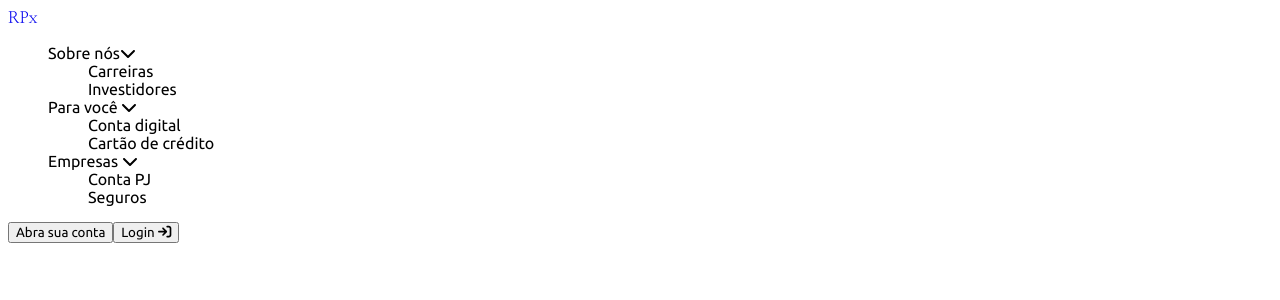
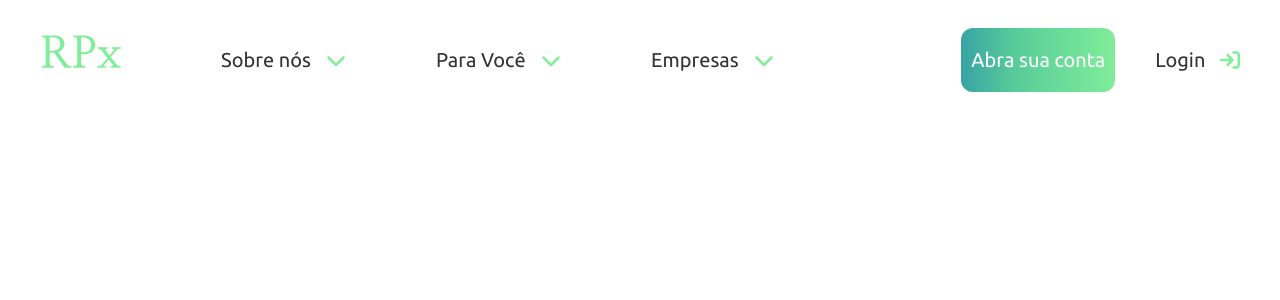
Before and after one commit to rafaelhmp/rpx-bank, a React (Create React App) app: page / in a window 1280 px wide. Shown: the top 300 px of the page. Built offline with nearby package versions, Linux system fonts and the light colour scheme.

Commit message:
Estruturando/Estilizando navbar

```diff
--- a/src/App.css
+++ b/src/App.css
@@ -1,4 +1,10 @@
 @import-normalize;
+
+:root {
+  --green: #80ed99;
+  --light-green: #57cc99;
+  --blue: #38a3a5;
+}
 
 * {
   font-family: "Ubuntu", sans-serif;
--- /dev/null
+++ b/src/Components/Header/Dropdown.css
@@ -0,0 +1,20 @@
+.dropdown {
+  display: none;
+  position: absolute;
+  background: #eee;
+}
+
+.dropdown.show {
+  display: block;
+  position: absolute;
+  left: -15px;
+  align-items: center;
+  padding: 20px 0 10px 15px;
+  border-radius: 12px;
+  box-shadow: rgba(17, 17, 26, 0.1) 0px 4px 16px,
+    rgba(17, 17, 26, 0.1) 0px 8px 32px;
+}
+
+.dropdown li {
+  padding: 10px 0;
+}
--- /dev/null
+++ b/src/Components/Header/Dropdown.js
@@ -0,0 +1,15 @@
+import NavItens from "./NavItens";
+import "./Dropdown.css";
+import React from "react";
+
+const Dropdown = ({ submenus, dropdown }) => {
+  return (
+    <ul className={`dropdown ${dropdown ? "show" : ""}`}>
+      {submenus.map((submenu, index) => (
+        <NavItens itens={submenu} key={index} />
+      ))}
+    </ul>
+  );
+};
+
+export default Dropdown;
--- a/src/Components/Header/Header.css
+++ b/src/Components/Header/Header.css
@@ -1,6 +1,81 @@
 @import url("https://fonts.googleapis.com/css2?family=Nanum+Myeongjo:wght@400;700&family=Ubuntu:wght@400;500;700&display=swap");
+
+.header {
+  display: flex;
+  align-items: center;
+  max-width: 1200px;
+  padding: 20px;
+  justify-content: space-between;
+  margin: 0 auto;
+  font-size: 1.25rem;
+}
 
 .logo {
   font-family: "Nanum Myeongjo", serif;
+  font-size: 2.75rem;
+  font-weight: bold;
+  color: var(--green);
   text-decoration: none;
 }
+
+.menu {
+  display: flex;
+  gap: 60px;
+}
+
+.conta {
+  display: flex;
+  align-items: center;
+  gap: 40px;
+}
+
+.conta a {
+  text-decoration: none;
+}
+
+.open {
+  padding: 20px 10px;
+  border-radius: 12px;
+  color: #fff;
+  background: rgb(56, 163, 165);
+  background: linear-gradient(
+    90deg,
+    rgba(56, 163, 165, 1) 0%,
+    rgba(87, 204, 153, 1) 35%,
+    rgba(128, 237, 153, 1) 100%
+  );
+}
+
+.open:hover {
+  opacity: 80%;
+}
+
+.login {
+  color: #333;
+  position: relative;
+}
+
+.login::after {
+  content: "";
+  position: absolute;
+  background-color: var(--green);
+  height: 3px;
+  width: 0;
+  left: 0;
+  bottom: -10px;
+  transition: 0.3s;
+}
+
+.login:hover::after {
+  width: 100%;
+}
+
+.login:hover svg {
+  transform: translateX(5px);
+}
+
+.login svg {
+  padding-left: 10px;
+  color: var(--green);
+  transition: 0.3s ease-in-out;
+}
--- a/src/Components/Header/Header.js
+++ b/src/Components/Header/Header.js
@@ -1,48 +1,27 @@
 import React from "react";
+import "./Header.css";
+import Navbar from "./Navbar";
 import { FontAwesomeIcon } from "@fortawesome/react-fontawesome";
-import {
-  faChevronDown,
-  faArrowRightToBracket,
-} from "@fortawesome/free-solid-svg-icons";
-import "./Header.css";
+import { faArrowRightToBracket } from "@fortawesome/free-solid-svg-icons";
 
 const Header = () => {
   return (
-    <nav className="header">
-      <a href="/" className="logo">
-        RPx
-      </a>
-      <ul>
-        <li>
-          Sobre nós
-          <FontAwesomeIcon icon={faChevronDown}></FontAwesomeIcon>
-        </li>
-        <ul>
-          <li>Carreiras</li>
-          <li>Investidores</li>
-        </ul>
-        <li>
-          Para você <FontAwesomeIcon icon={faChevronDown}></FontAwesomeIcon>
-        </li>
-        <ul>
-          <li>Conta digital</li>
-          <li>Cartão de crédito</li>
-        </ul>
-        <li>
-          Empresas <FontAwesomeIcon icon={faChevronDown}></FontAwesomeIcon>
-        </li>
-        <ul>
-          <li>Conta PJ</li>
-          <li>Seguros</li>
-        </ul>
-      </ul>
+    <header className="header">
+      <div className="menu">
+        <a href="/" className="logo">
+          RPx
+        </a>
+        <Navbar />
+      </div>
       <div className="conta">
-        <button>Abra sua conta</button>
-        <button>
+        <a href="#" className="open">
+          Abra sua conta
+        </a>
+        <a href="#" className="login">
           Login <FontAwesomeIcon icon={faArrowRightToBracket}></FontAwesomeIcon>
-        </button>
+        </a>
       </div>
-    </nav>
+    </header>
   );
 };
 
--- /dev/null
+++ b/src/Components/Header/NavItens.css
@@ -0,0 +1,26 @@
+.nav-item {
+  font-size: 1.25rem;
+  position: relative;
+  width: 175px;
+}
+
+.nav-item a {
+  text-decoration: none;
+  color: #333;
+  transition: 0.1s ease-out;
+}
+
+.nav-item a:hover {
+  color: var(--green);
+}
+
+.nav-item svg {
+  padding-left: 15px;
+  cursor: pointer;
+  color: var(--green);
+  transition: all 0.3s ease-out;
+}
+
+.nav-item:hover.nav-item svg {
+  transform: translateY(5px);
+}
--- /dev/null
+++ b/src/Components/Header/NavItens.js
@@ -0,0 +1,43 @@
+import { FontAwesomeIcon } from "@fortawesome/react-fontawesome";
+import { faChevronDown } from "@fortawesome/free-solid-svg-icons";
+import Dropdown from "./Dropdown";
+import "./NavItens.css";
+
+import React from "react";
+
+const NavItens = ({ itens }) => {
+  const [dropdown, setDropdown] = React.useState(false);
+  let ref = React.useRef();
+
+  const onMouseEnter = () => {
+    window.innerWidth > 960 && setDropdown(true);
+  };
+
+  const onMouseLeave = () => {
+    window.innerWidth > 960 && setDropdown(false);
+  };
+
+  return (
+    <li
+      className="nav-item"
+      ref={ref}
+      onMouseEnter={onMouseEnter}
+      onMouseLeave={onMouseLeave}
+    >
+      {itens.submenu ? (
+        <>
+          <a href="#">{itens.title}</a>
+          <FontAwesomeIcon
+            icon={faChevronDown}
+            className="icon"
+          ></FontAwesomeIcon>
+          <Dropdown submenus={itens.submenu} dropdown={dropdown}></Dropdown>
+        </>
+      ) : (
+        <a href="#">{itens.title}</a>
+      )}
+    </li>
+  );
+};
+
+export default NavItens;
--- /dev/null
+++ b/src/Components/Header/Navbar.css
@@ -0,0 +1,5 @@
+.menus {
+  display: flex;
+  gap: 40px;
+  align-items: center;
+}
--- /dev/null
+++ b/src/Components/Header/Navbar.js
@@ -0,0 +1,18 @@
+import React from "react";
+import { menuItens } from "./menuItens";
+import NavItens from "./NavItens";
+import "./Navbar.css";
+
+const Navbar = () => {
+  return (
+    <nav>
+      <ul className="menus">
+        {menuItens.map((menu, index) => {
+          return <NavItens itens={menu} key={index}></NavItens>;
+        })}
+      </ul>
+    </nav>
+  );
+};
+
+export default Navbar;
--- /dev/null
+++ b/src/Components/Header/menuItens.js
@@ -0,0 +1,38 @@
+export const menuItens = [
+  {
+    title: "Sobre nós",
+    submenu: [
+      {
+        title: "Carreiras",
+      },
+      {
+        title: "Nossos valores",
+      },
+      {
+        title: "Blog",
+      },
+    ],
+  },
+  {
+    title: "Para Você",
+    submenu: [
+      {
+        title: "Conta digital",
+      },
+      {
+        title: "Cartão de crédito",
+      },
+    ],
+  },
+  {
+    title: "Empresas",
+    submenu: [
+      {
+        title: "Conta PJ",
+      },
+      {
+        title: "Seguros",
+      },
+    ],
+  },
+];
```
